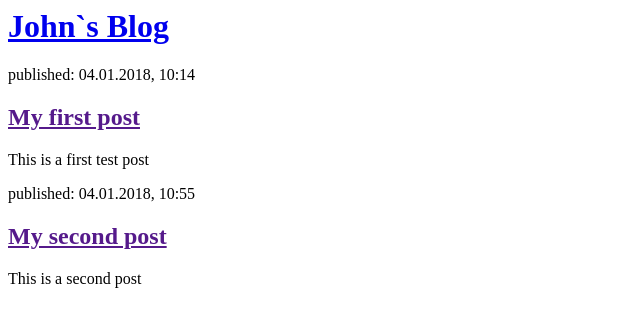
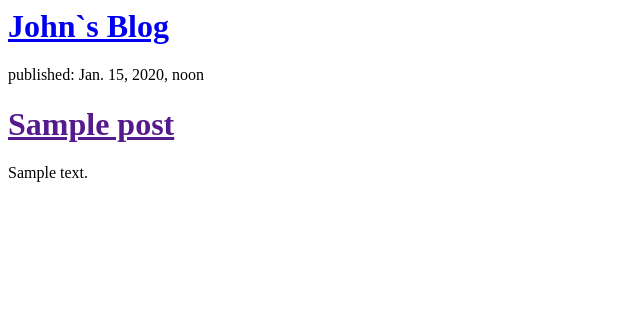
Before and after one commit to jonnyfisher/my_blog, a Django app: page / in a window 1280 px wide. Shown: the top 327 px of the page, without its empty margins (0-640 px from the left). Run offline with Django 3.2, Linux system fonts and the light colour scheme; tables that the repository leaves empty hold one stand-in row (values such as "Sample post").

Commit message:
Modified templates to display posts from database.

```diff
--- a/blog/templates/blog/post_list.html
+++ b/blog/templates/blog/post_list.html
@@ -6,17 +6,12 @@
         <div>
             <h1><a href="/">John`s Blog</a></h1>
         </div>
-
-        <div>
-            <p>published: 04.01.2018, 10:14</p>
-            <h2><a href="">My first post</a></h2>
-            <p>This is a first test post</p>
-        </div>
-
-        <div>
-            <p>published: 04.01.2018, 10:55</p>
-            <h2><a href="">My second post</a></h2>
-            <p>This is a second post</p>
-        </div>
+        {% for post in posts %}
+            <div>
+                <p>published: {{ post.published_date }}</p>
+                <h1><a href="">{{ post.title }}</a></h1>
+                <p>{{ post.text|linebreaksbr }}</p>
+            </div>
+        {% endfor %}
     </body>
 </html>
--- a/blog/views.py
+++ b/blog/views.py
@@ -1,5 +1,9 @@
 from django.shortcuts import render
+from django.utils import timezone
+from .models import Post
 
 def post_list(request):
-    return render(request, 'blog/post_list.html', {})
+    #posts = Post.objects.filter(published_date__lte=timezone.now()).order_by('published_date')
+    posts = Post.objects.all()
+    return render(request, 'blog/post_list.html', {'posts':posts})
 # Create your views here.
```
